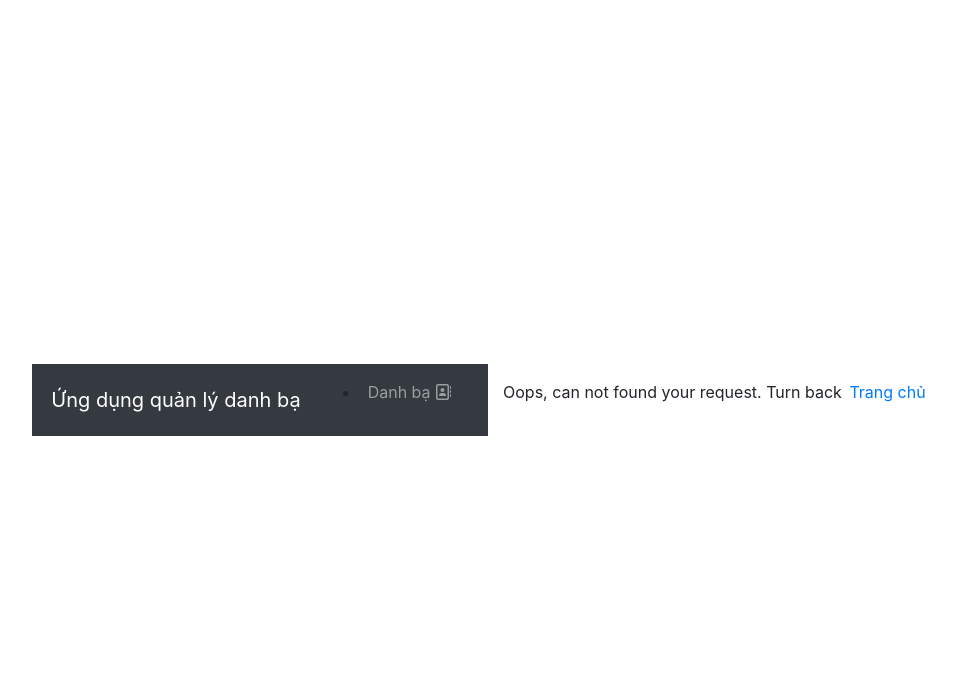
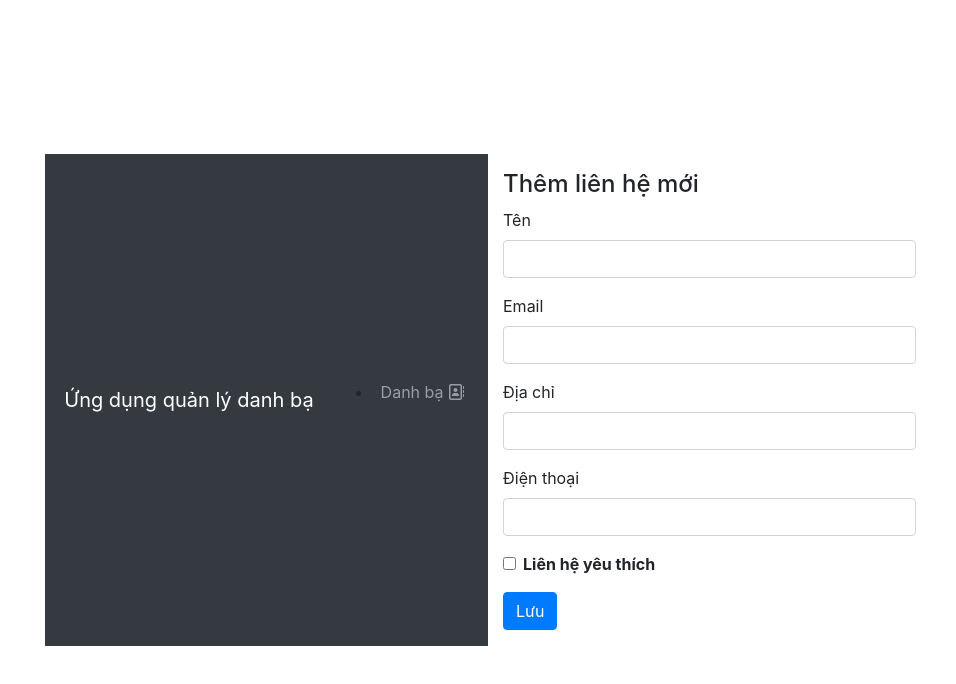
Before and after one commit to Giang7894/B2014651_NguyenHoangHaiGiang_Frontend3, a Vue app: page /contacts in a window 1280 px wide. Before the commit this address had no page. Shown: the top 684 px of the page, without its empty margins (152-1108 px from the left). Built offline with nearby package versions, Linux system fonts and the light colour scheme.

Commit message:
Tao trang them lien he

```diff
--- a/src/router/index.js
+++ b/src/router/index.js
@@ -18,6 +18,11 @@
         component: () => import("@/views/ContactEdit.vue"),
         props: true,
     },
+    {
+        path: "/contacts/",
+        name: "contact.add",
+        component: () => import("@/views/ContactAdd.vue"),
+    }
 ];
 
 const router= createRouter({
--- /dev/null
+++ b/src/views/ContactAdd.vue
@@ -0,0 +1,41 @@
+<template>
+    <div  class="page">
+        <h4>
+           Thêm liên hệ mới
+        </h4>
+        <ContactForm :contact="contact" @submit:contact="addContact" />
+        <p>{{ message }}</p>
+    </div>
+</template>
+<script>
+import ContactForm from "@/components/ContactForm.vue";
+import ContactService from "@/services/contact.service";
+
+export default{
+    components:{
+        ContactForm,
+    },
+    data(){
+        return{
+            contact:{
+                name: "",
+                phone: "",
+                email: "",
+                phone: "",
+                favorite: false,
+            },
+            message: "",
+        };
+    },
+    methods: {
+        async addContact(data){
+            try {
+                await ContactService.create(data);
+                this.message="Thêm thành công";
+            } catch (error) {
+                console.log(error);
+            }
+        }
+    },
+};
+</script>
```
